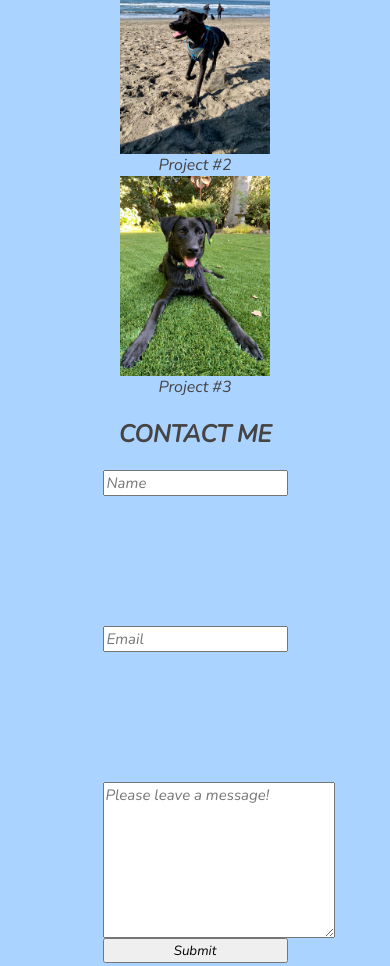
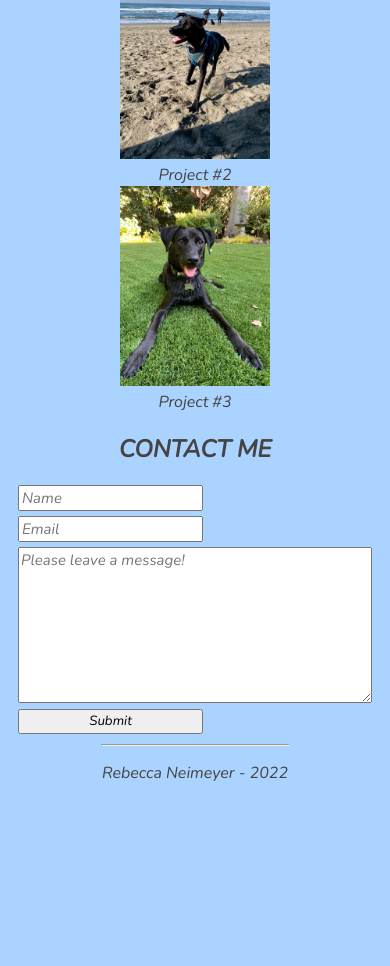
Before and after one commit to rneimeyer/project-1-portfolio, a plain HTML site: page index.html in a window 390 px wide. Shown: the part 1421-2387 px from the top of the page. After the commit the page ends 2221 px from the top, so only its background shows below. Drawn offline with nearby package versions, Linux system fonts and the light colour scheme.

Commit message:
updating form grid for mobile

```diff
--- a/style.css
+++ b/style.css
@@ -115,14 +115,19 @@ body {
   flex-direction: column;
   align-items: center;
   margin: 0px 25px;
+  gap: 5px;
 }
 .projectPic {
   height: 200px;
 }
 form {
   display: grid;
-  grid-template-columns: 1fr 1fr 1fr 1fr 1fr;
-  grid-template-rows: 1fr 1fr 1fr 1fr;
+  grid-template-columns: 1fr 1fr;
+  grid-template-rows: 1fr 1fr 6fr 1fr;
+  margin: 10px;
+  gap: 5px;
+  /* width: 300px; */
+  align-items: center;
 }
 ::placeholder {
   font-family: "Nunito", sans-serif;
@@ -131,22 +136,22 @@ form {
   font-size: 15px;
 }
 #name {
-  grid-column: 3/4;
+  grid-column: 1/2;
   grid-row: 1/2;
   height: 20px;
 }
 #email {
-  grid-column: 3/4;
+  grid-column: 1/2;
   grid-row: 2/3;
   height: 20px;
 }
 #message {
-  grid-column: 3/5;
-  grid-row: 2/4.5;
+  grid-column: 1/3;
+  grid-row: 3/4;
 }
 #submit {
-  grid-column: 3/4;
-  grid-row: 4.5/5;
+  grid-column: 1/2;
+  grid-row: 4/5;
   font-family: "Nunito", sans-serif;
   font-weight: 300;
   font-style: italic;
```
